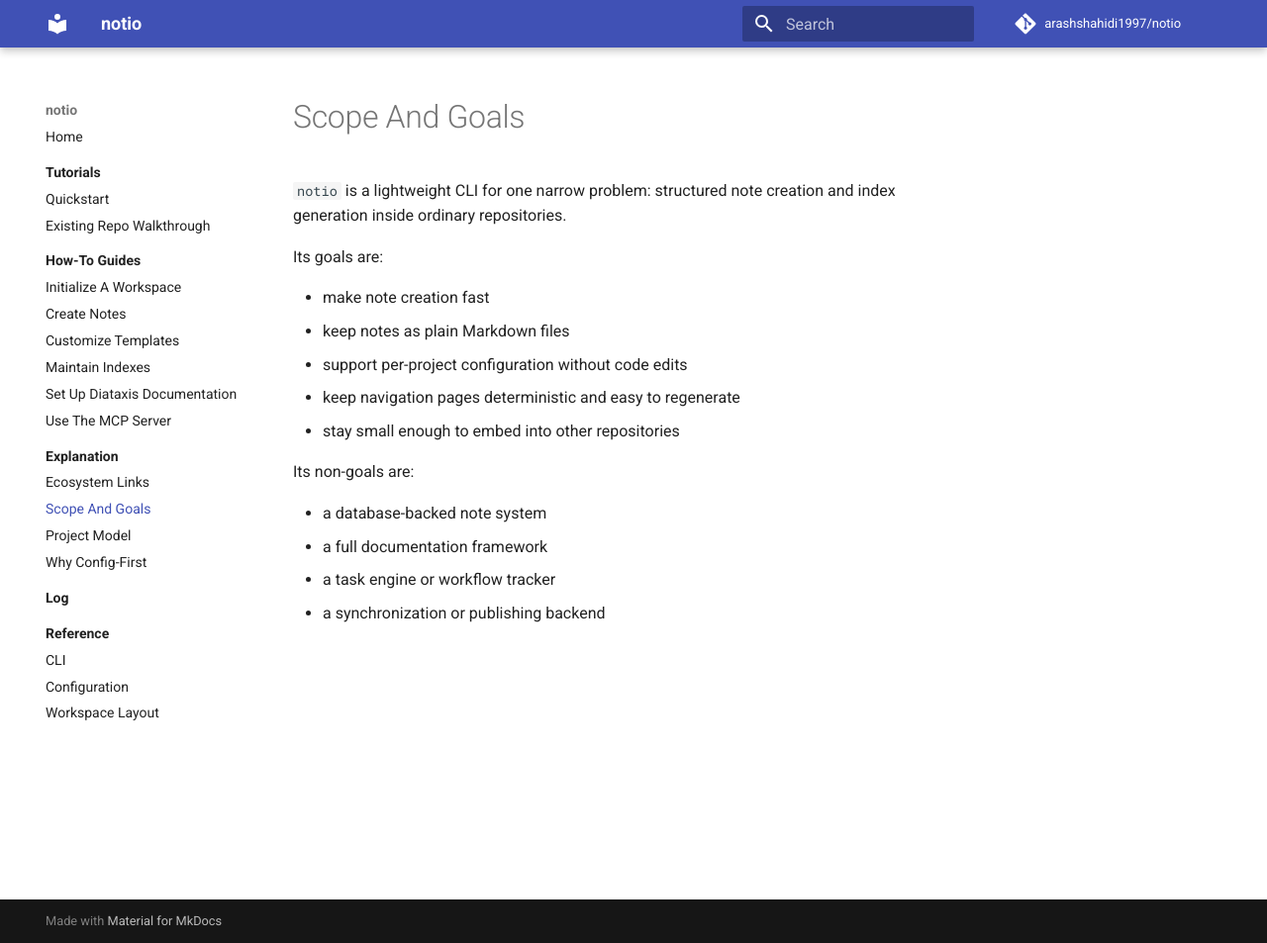
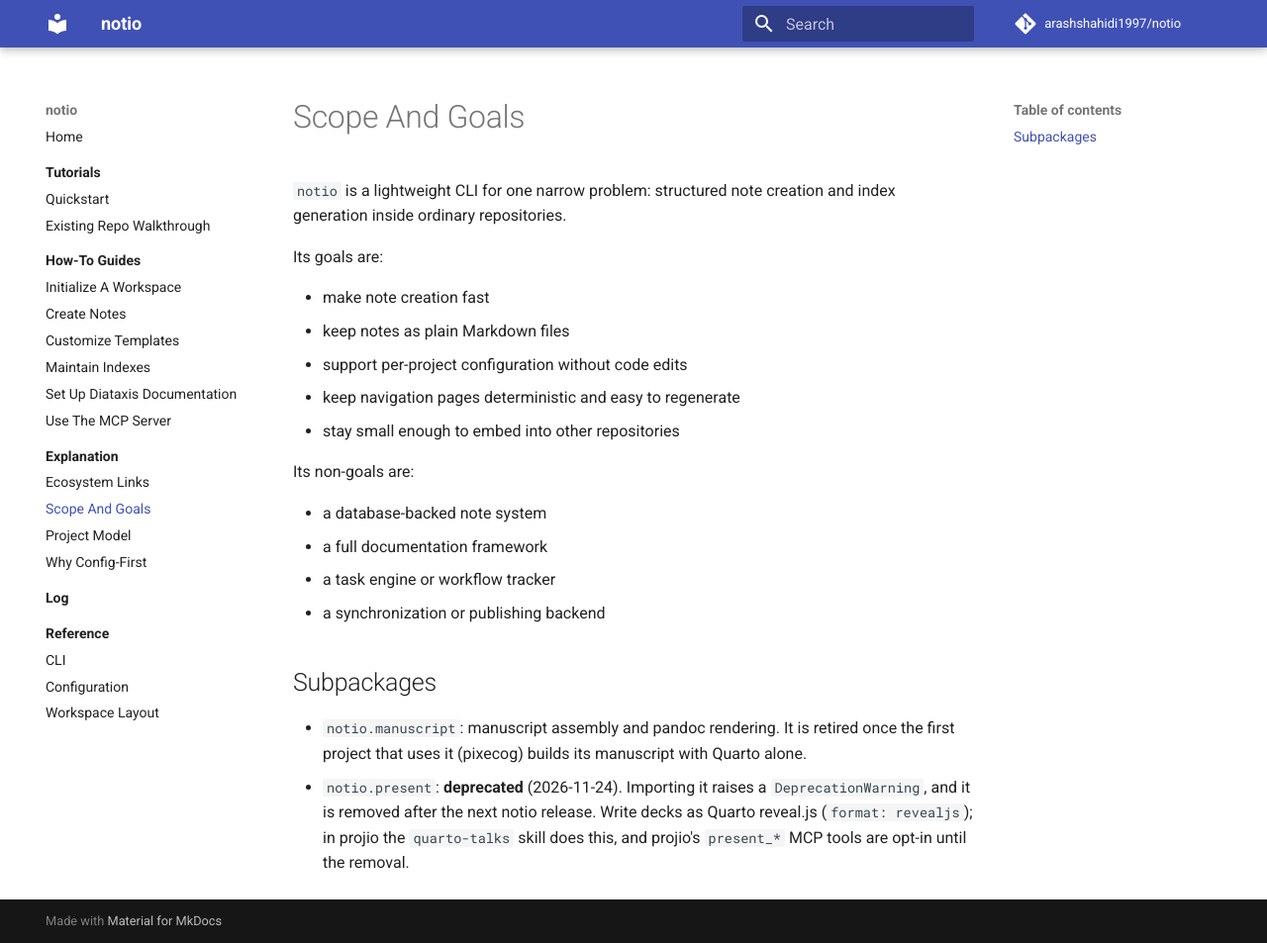
Before and after one commit to arashshahidi1997/notio, an MkDocs documentation site: the page built from docs/explanation/scope.md, in a window 1280 px wide and 953 px high. Shown: the whole window at 99% size. Built offline with MkDocs 1.6.1 and Material for MkDocs 9.7.7, drawn with Linux system fonts in a browser that asks for light colours; comment, search, counter and statistics services are not loaded.

Commit message:
deprecate notio.present: DeprecationWarning on import, docs and CHANGELOG (PDEP)
notio.present is removed after the next notio release (projio
docs/specs/notio/slim.md §7, decision 2026-11-24). Decks are Quarto
reveal.js; projio's quarto-talks skill writes them.

Co-Authored-By: Claude Opus 5.5 <noreply@anthropic.com>

```diff
--- a/docs/explanation/scope.md
+++ b/docs/explanation/scope.md
@@ -16,3 +16,11 @@ Its non-goals are:
 - a full documentation framework
 - a task engine or workflow tracker
 - a synchronization or publishing backend
+
+## Subpackages
+
+- `notio.manuscript`: manuscript assembly and pandoc rendering. It is retired once the first project that
+  uses it (pixecog) builds its manuscript with Quarto alone.
+- `notio.present`: **deprecated** (2026-11-24). Importing it raises a `DeprecationWarning`, and it is removed
+  after the next notio release. Write decks as Quarto reveal.js (`format: revealjs`); in projio the
+  `quarto-talks` skill does this, and projio's `present_*` MCP tools are opt-in until the removal.
```
Also changed, not shown: CHANGELOG.md (+5 -0 lines), README.md (+3 -0 lines), 3 other files.
